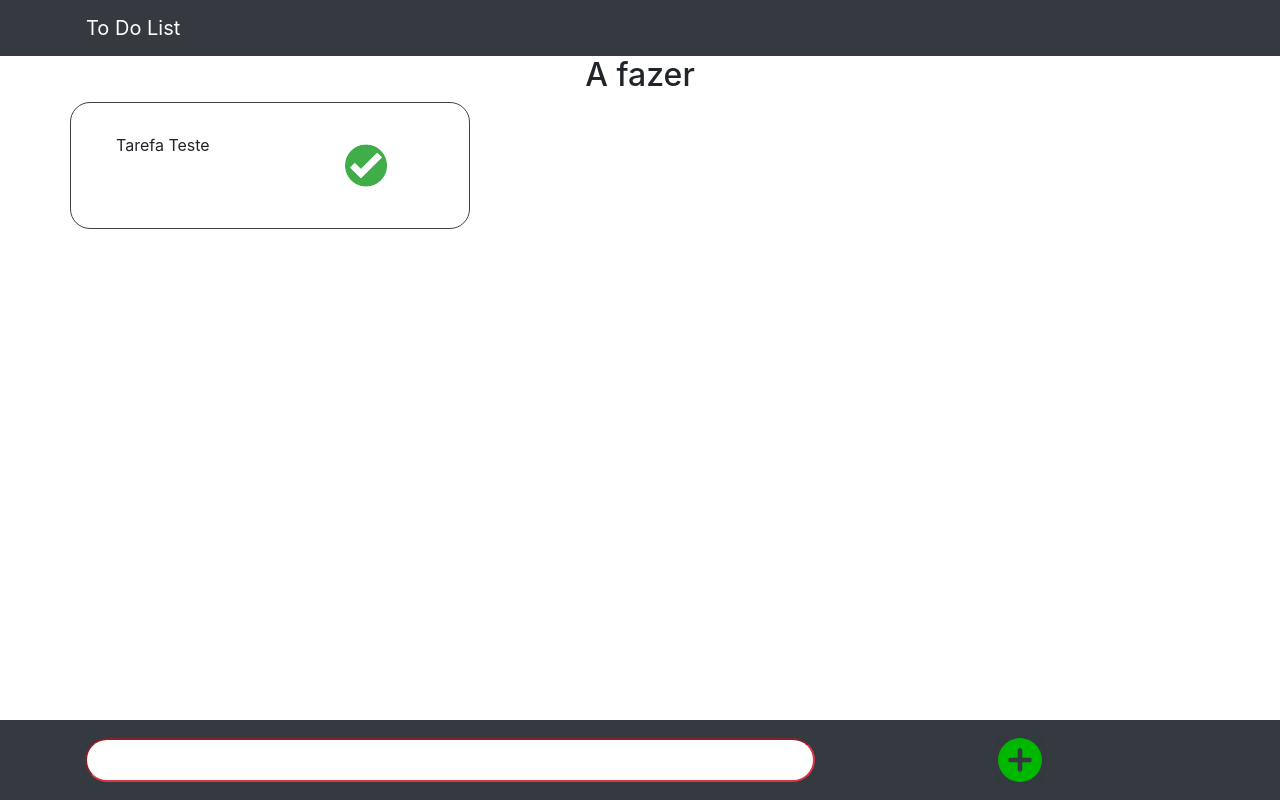
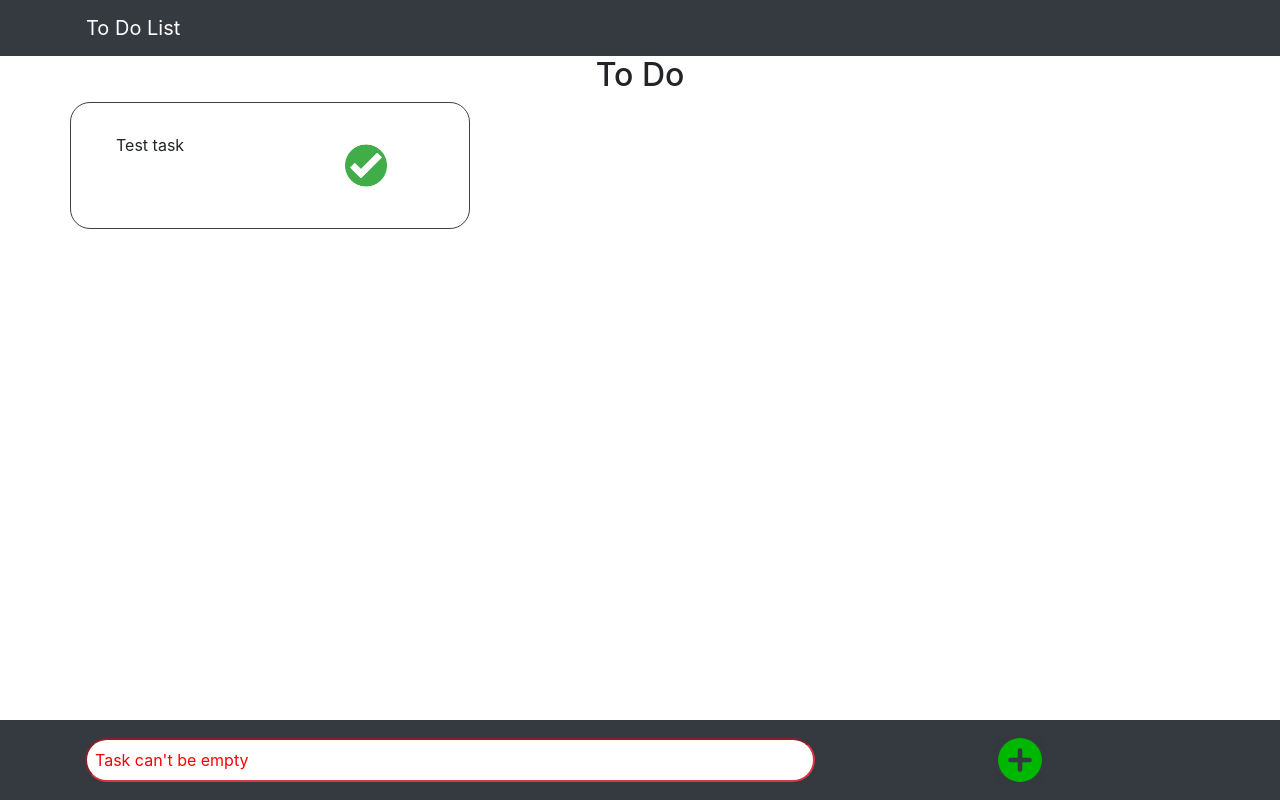
Before and after one commit to Luiz-Wendel/to-do, a plain HTML site: page index.html in a window 1280 px wide. Both pictures are taken after a click on the picture 1020 px from the left and 760 px from the top of the page. Drawn offline with nearby package versions, Linux system fonts and the light colour scheme.

Commit message:
Adding placeholder

```diff
--- a/css/style.css
+++ b/css/style.css
@@ -28,3 +28,7 @@ footer {
   width: 80%;
   border-radius: 20px;
 }
+
+.btn-outline-danger::placeholder {
+  color: red;
+}
--- a/index.html
+++ b/index.html
@@ -21,12 +21,12 @@
     <main class="container">
       <div class="row">
         <div class="col-md-12 text-center">
-          <h2>A fazer</h2>
+          <h2>To Do</h2>
         </div>
       </div>
       <div id="board" class="row">
         <div class="tarefa">
-          <div class="col-md-8">Tarefa Teste</div>
+          <div class="col-md-8">Test task</div>
           <div class="col-md-2">
             <img class="icon check" src="img/check.png">
           </div>
--- a/js/index.js
+++ b/js/index.js
@@ -51,6 +51,7 @@ const isEmpty = (txtValue) => {
 
   txtTarefa.classList.toggle('border-0')
   txtTarefa.classList.toggle('btn-outline-danger')
+  txtTarefa.setAttribute('placeholder', "Task can't be empty")
 
   return false
 }
@@ -59,6 +60,7 @@ txtTarefa.addEventListener('focus', () => {
   if (txtTarefa.classList.contains('btn-outline-danger')) {
     txtTarefa.classList.toggle('border-0')
     txtTarefa.classList.toggle('btn-outline-danger')
+    txtTarefa.setAttribute('placeholder', '')
   }
 })
 
```
